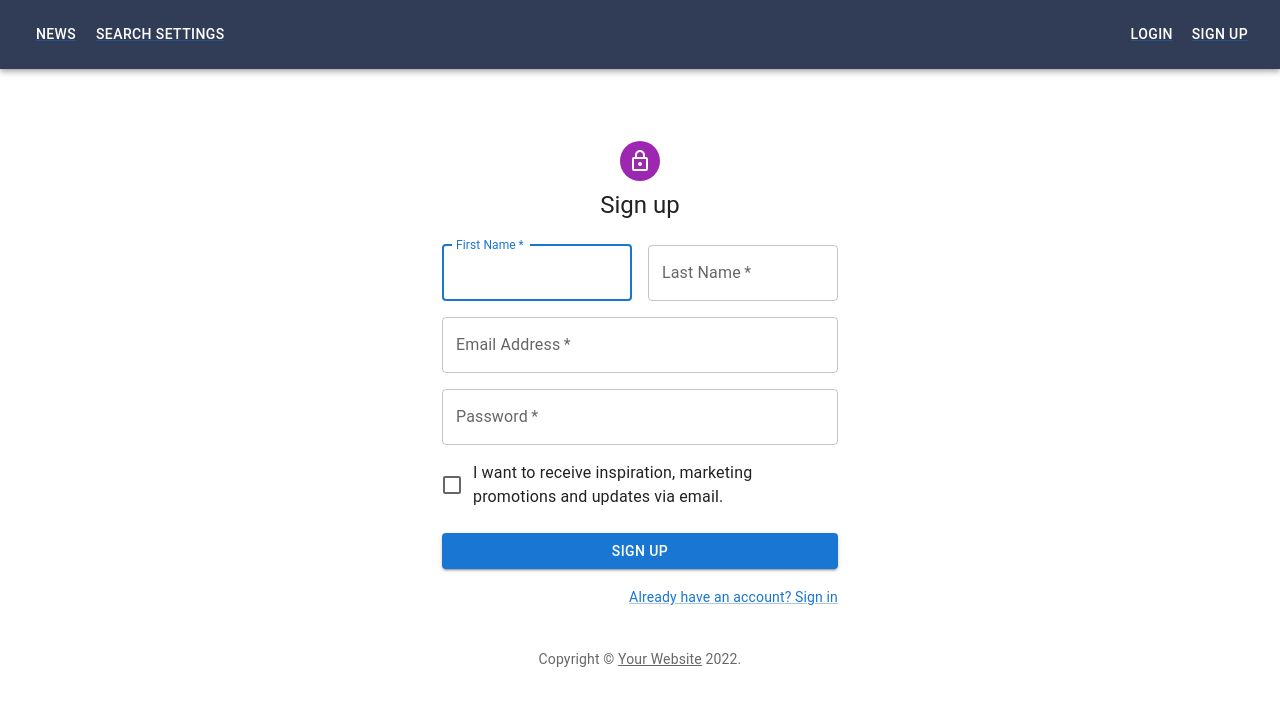
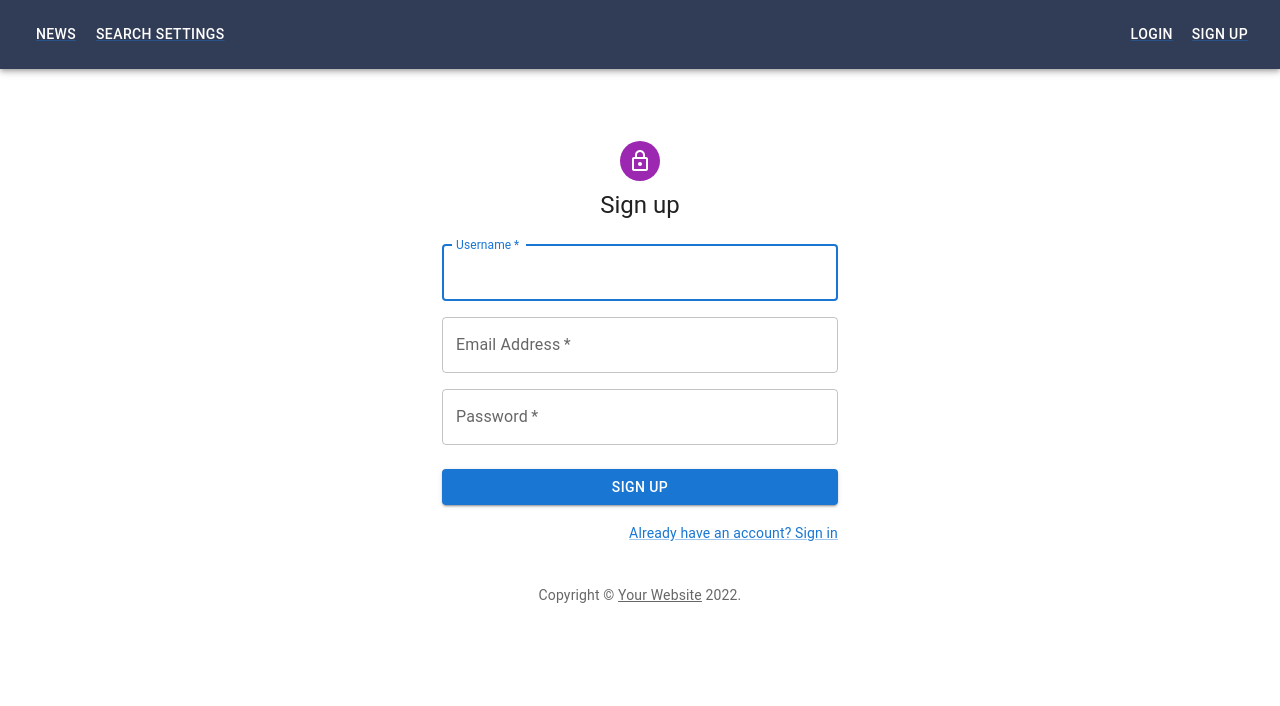
Before and after one commit to Miszo97/FavouriteNews, a React (Create React App) app in the folder frontend/: page /signup in a window 1280 px wide. Shown: the top 706 px of the page. Built offline with nearby package versions, Linux system fonts and the light colour scheme.

Commit message:
Add user registration

```diff
--- a/frontend/src/components/SignUp.js
+++ b/frontend/src/components/SignUp.js
@@ -3,8 +3,6 @@ import Avatar from "@mui/material/Avatar";
 import Button from "@mui/material/Button";
 import CssBaseline from "@mui/material/CssBaseline";
 import TextField from "@mui/material/TextField";
-import FormControlLabel from "@mui/material/FormControlLabel";
-import Checkbox from "@mui/material/Checkbox";
 import Link from "@mui/material/Link";
 import Grid from "@mui/material/Grid";
 import Box from "@mui/material/Box";
@@ -12,6 +10,7 @@ import LockOutlinedIcon from "@mui/icons-material/LockOutlined";
 import Typography from "@mui/material/Typography";
 import Container from "@mui/material/Container";
 import { createTheme, ThemeProvider } from "@mui/material/styles";
+import Alert from "@mui/material/Alert";
 
 function Copyright(props) {
   return (
@@ -33,14 +32,42 @@ function Copyright(props) {
 
 const theme = createTheme();
 
+const axios = require("axios").default;
+
+const FeedbackField = (props) => {
+  const response = props.response;
+
+  if (response === null) return;
+
+  if (response.status === 201) {
+    return (
+      <Box marginBottom={2}>
+        <Alert severity="success">User has been created</Alert>
+      </Box>
+    );
+  } else {
+    return (
+      <Box marginBottom={2}>
+        <Alert severity="error">{response.data.error}</Alert>
+      </Box>
+    );
+  }
+};
+
 export default function SignUp() {
+  const [response, setResponse] = React.useState(null);
+
   const handleSubmit = (event) => {
     event.preventDefault();
     const data = new FormData(event.currentTarget);
-    console.log({
-      email: data.get("email"),
-      password: data.get("password"),
-    });
+    axios
+      .post("http://localhost:8000/users", data)
+      .then((response) => {
+        setResponse(response);
+      })
+      .catch((error) => {
+        setResponse(error.response);
+      });
   };
 
   return (
@@ -67,26 +94,17 @@ export default function SignUp() {
             onSubmit={handleSubmit}
             sx={{ mt: 3 }}
           >
+            <FeedbackField response={response} />
             <Grid container spacing={2}>
-              <Grid item xs={12} sm={6}>
+              <Grid item xs={12}>
                 <TextField
                   autoComplete="given-name"
-                  name="firstName"
+                  name="username"
                   required
                   fullWidth
-                  id="firstName"
-                  label="First Name"
+                  id="userName"
+                  label="Username"
                   autoFocus
-                />
-              </Grid>
-              <Grid item xs={12} sm={6}>
-                <TextField
-                  required
-                  fullWidth
-                  id="lastName"
-                  label="Last Name"
-                  name="lastName"
-                  autoComplete="family-name"
                 />
               </Grid>
               <Grid item xs={12}>
@@ -108,14 +126,6 @@ export default function SignUp() {
                   type="password"
                   id="password"
                   autoComplete="new-password"
-                />
-              </Grid>
-              <Grid item xs={12}>
-                <FormControlLabel
-                  control={
-                    <Checkbox value="allowExtraEmails" color="primary" />
-                  }
-                  label="I want to receive inspiration, marketing promotions and updates via email."
                 />
               </Grid>
             </Grid>
```
